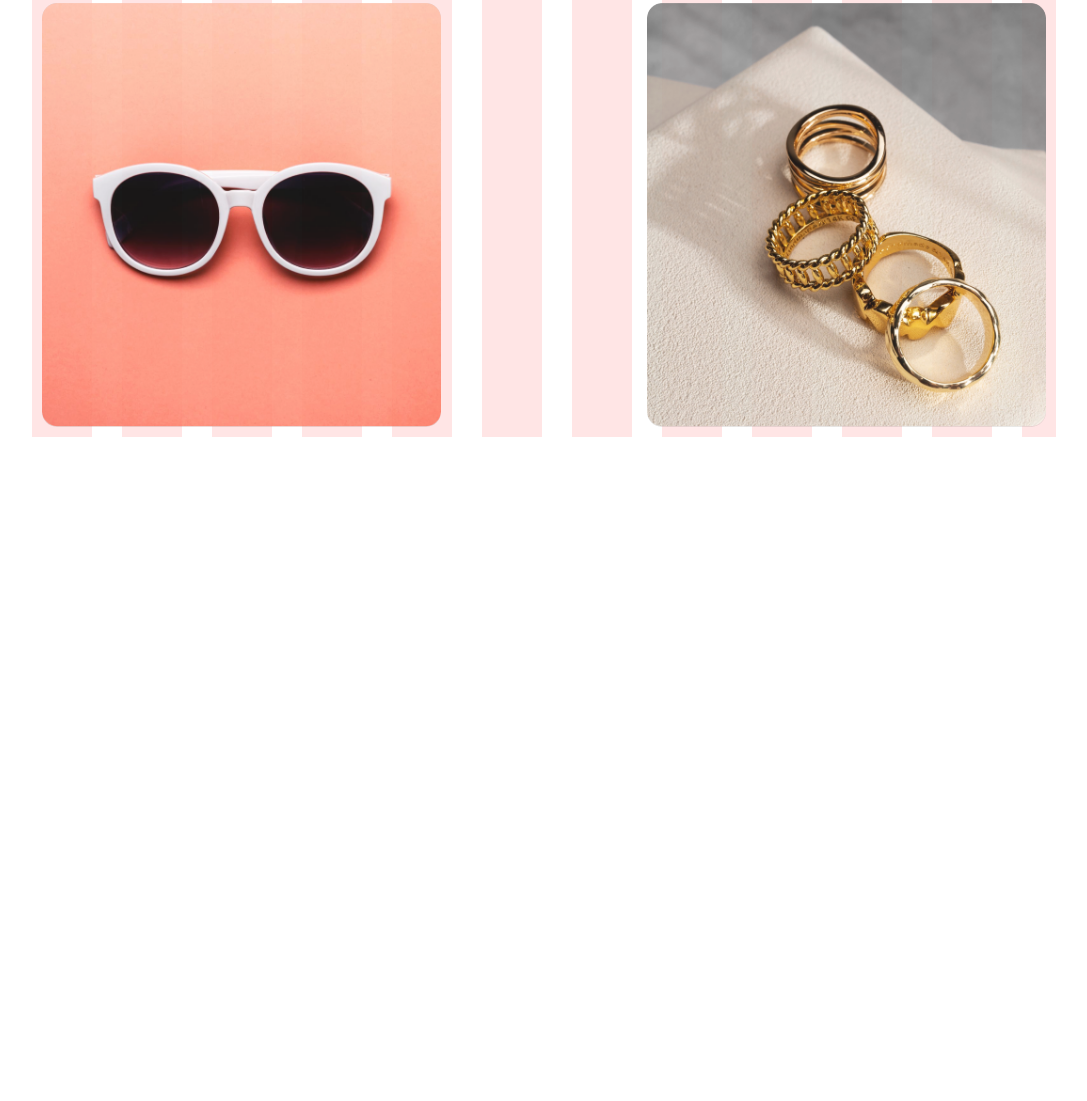
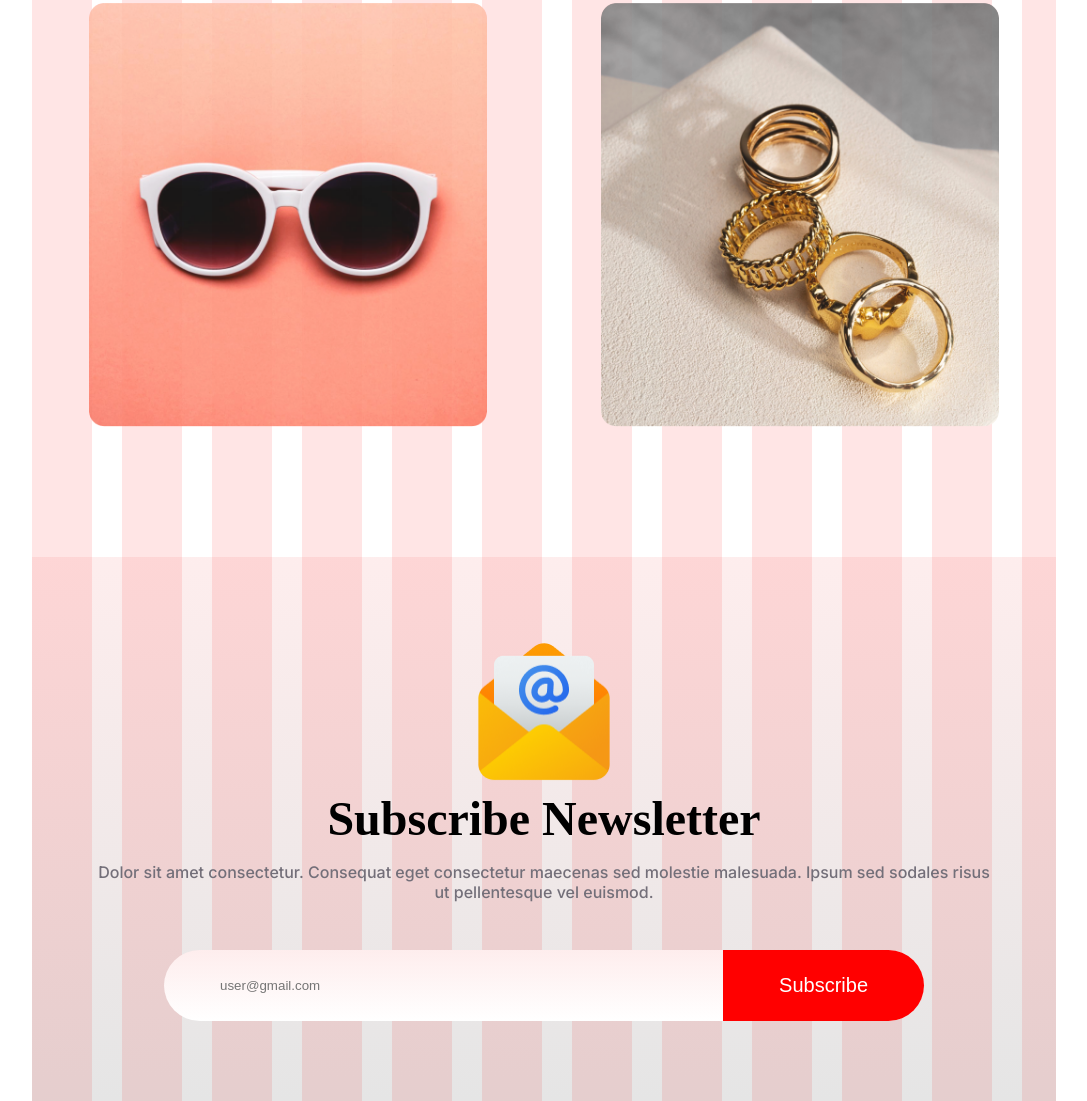
Before and after one commit to programmingNot4u/new-year-offer, a plain HTML site: page index.html in a window 1280 px wide. Shown: the part 5819-6920 px from the top of the page, without its empty margins (96-1183 px from the left). Before the commit the page ends 6256 px from the top, so only its background shows below. Drawn offline with Linux system fonts and the light colour scheme.

Commit message:
all-done -footer left .. mission footer start.........

```diff
--- a/index.html
+++ b/index.html
@@ -152,9 +152,22 @@
         </section>
 
         <section>
-            <div class="newsletter-section">
+          <div class="newsletter-section">
+            <div class="newsletter-container">
+              <img src="images/Group 61.png" alt="" />
+              <h2>Subscribe Newsletter</h2>
+              <p class="sub-paragraph">
+                Dolor sit amet consectetur. Consequat eget consectetur maecenas
+                sed molestie malesuada. Ipsum sed sodales risus ut pellentesque
+                vel euismod.
+              </p>
 
+              <div class="input-container">
+                <input type="text" placeholder="user@gmail.com" />
+                <button class="subscribe-btn">Subscribe</button>
+              </div>
             </div>
+          </div>
         </section>
       </main>
 
--- a/styles/style.css
+++ b/styles/style.css
@@ -230,7 +230,7 @@
 }
 
 /* holiday sale section */
-.holiday-sale-section{
+.holiday-sale-section {
   margin-bottom: 200px;
 }
 .holiday-sale-info {
@@ -264,46 +264,105 @@
   position: absolute;
   top: 30px;
 }
-.functional{
-
+.functional {
   font-weight: 600;
   font-size: 20px;
   padding-bottom: 16px;
-
 }
-.holiday-sale-info h1{
+.holiday-sale-info h1 {
   font-size: 72px;
   padding-bottom: 16px;
 }
-.holiday-sale-info span{
+.holiday-sale-info span {
   color: #ff0000;
 }
 
-
 /* portfolio section */
-.portfolio-info{
+.portfolio-info {
   max-width: 70%;
 }
-.portfolio-info .functional{
+.portfolio-info .functional {
   color: #ff0000;
 }
-.portfolio-info h2{
+.portfolio-info h2 {
   font-size: 42px;
   padding-bottom: 16px;
 }
-.product-images img{
+.product-images img {
   max-width: 450px;
   max-height: 424px;
   margin: 10px;
 
   border-radius: 15px;
   opacity: 0.9;
-    background-image: linear-gradient(rgba(0,0,0,0.1), rgba(0,0,0,0.1));
+  background-image: linear-gradient(
+    rgba(243, 80, 80, 0.1),
+    rgba(0, 0, 0, 0.001)
+  );
 }
-.product-images{
+.product-images {
   display: flex;
   flex-wrap: wrap;
-    justify-content: space-between;
+  justify-content: space-around;
   align-items: center;
   margin-top: 48px;
 }
+
+/* newsletter section */
+
+.newsletter-section {
+    margin-top: 120px;
+  background-image: linear-gradient(
+    rgba(243, 80, 80, 0.1),
+    rgba(0, 0, 0, 0.1)
+  );
+}
+
+.newsletter-container {
+  padding: 80px 0px;
+  text-align: center;
+  margin: 0px auto;
+  max-width: 896px;
+}
+
+.newsletter-container img {
+  height: 150px;
+  width: 150px;
+}
+
+.newsletter-container h2 {
+  font-weight: 600;
+  font-size: 48px;
+  padding-bottom: 16px;
+}
+
+.input-container {
+  display: inline-block;
+  position: relative;
+  text-align: center;
+  margin-top: 48px;
+}
+.input-container input {
+  margin: 0px;
+  padding: 28px 56px;
+  width: 648px;
+  border-radius: 40px;
+  border: none;
+    background-image: linear-gradient(
+    rgba(243, 80, 80, 0.1),
+    rgba(0, 0, 0, 0.001)
+  );
+}
+.input-container button {
+  position: absolute;
+  right: 0px;
+  top: 0;
+  margin: 0px;
+  padding: 24px 56px;
+  border-radius: 0px 40px 40px 0px;
+  background-color: #ff0000;
+  border: none;
+  color: white;
+  font-size: 20px;
+
+}
```
Lines whose indentation alone changed are shown as unchanged.
